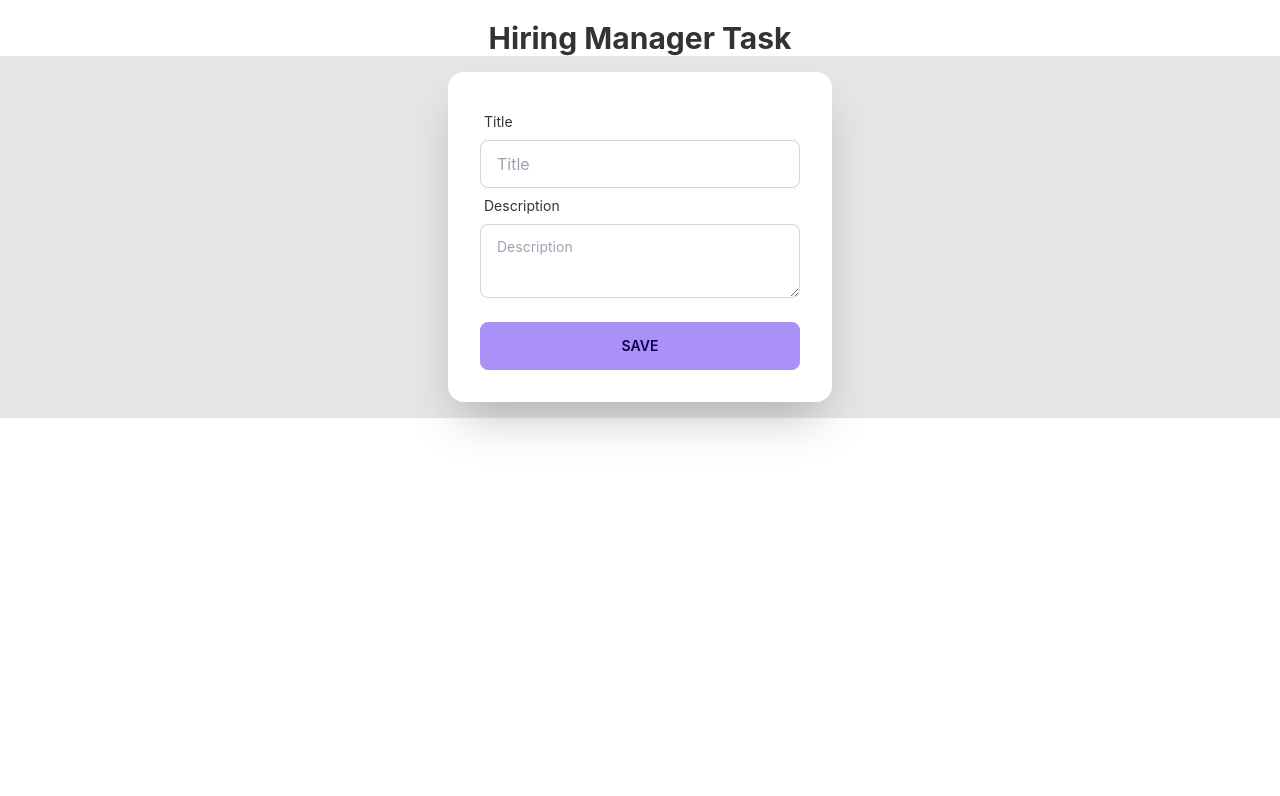
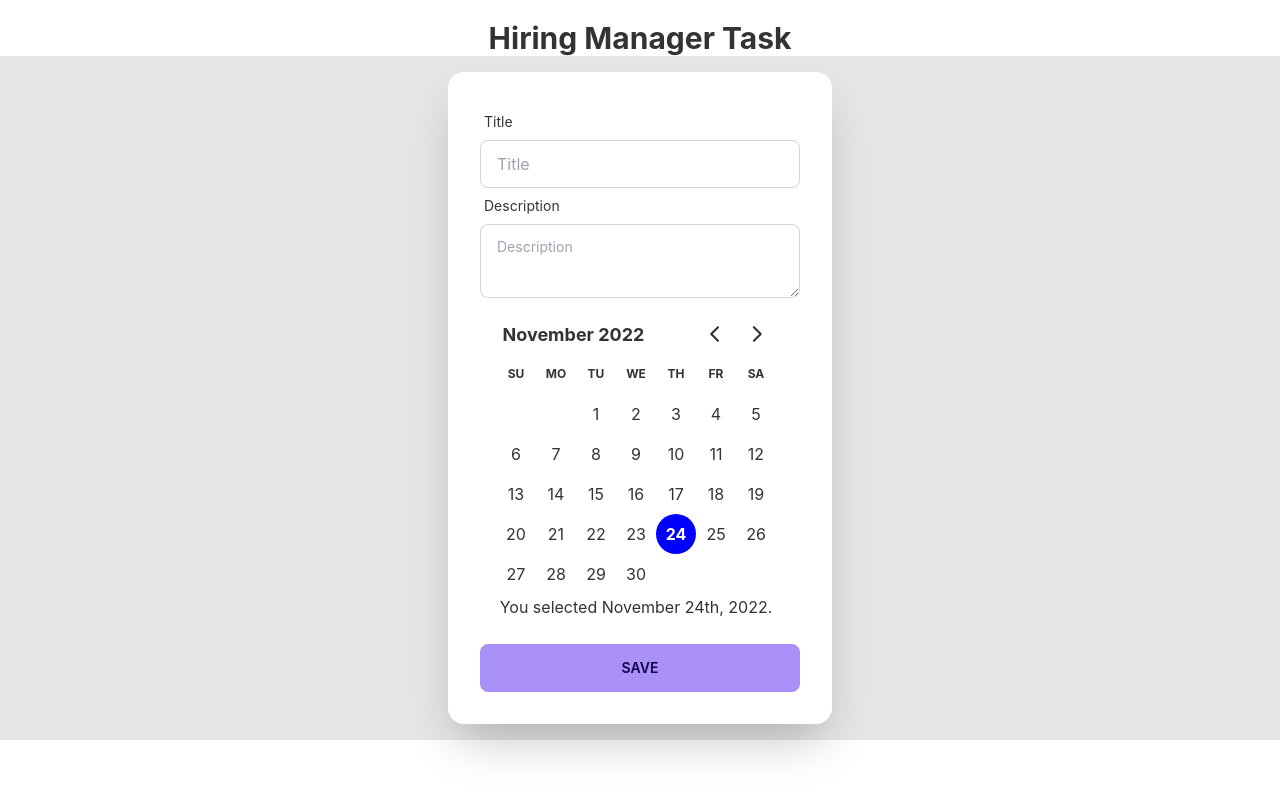
Before and after one commit to mdmitho/Hriing-Manager-task, a React (Create React App) app: page / in a window 1280 px wide. Shown: the top 796 px of the page. Built offline with nearby package versions, Linux system fonts and the light colour scheme.

Commit message:
date picker implement done

```diff
--- a/src/Components/AgendaInput.js
+++ b/src/Components/AgendaInput.js
@@ -1,9 +1,14 @@
 
-import React from 'react';
+import React, { useState } from 'react';
 import { useForm } from "react-hook-form";
+import DatePicker from './DatePicker';
 
 
-function AgendaInput(props) {
+
+ const AgendaInput=()=> {
+
+
+
     const {
         register,
         handleSubmit,
@@ -16,8 +21,10 @@
       };
 
 
+
+
     return (
-        <div>
+        <>
 
 
 
@@ -56,16 +63,17 @@
           <textarea
            {...register("Description", {
             required: true,
-            maxLength: 200,
+
 
           })}
           class="textarea textarea-bordered" placeholder="Description" ></textarea>
           {errors?.Description?.type === "required" && <p className='text-red-500 mt-3 text-left'>This field is required</p>}
-      {errors?.Description?.type === "maxLength" && (
-        <p>First name cannot exceed 20 characters</p>
-        )}
+        </div>
+<div class="w-96">
+<DatePicker/>
+</div>
 
-        </div>
+
         <div class="form-control mt-6">
           <button class="btn btn-primary">Save</button>
         </div>
@@ -78,7 +86,7 @@
 
 
 
-        </div>
+        </>
     );
 }
 
--- /dev/null
+++ b/src/Components/DatePicker.js
@@ -0,0 +1,27 @@
+import React, { useState } from 'react';
+import { DayPicker } from 'react-day-picker';
+import { format } from 'date-fns';
+import 'react-day-picker/dist/style.css';
+
+const DatePicker=()=> {
+    const [selectedDay, setSelectedDay] = useState(new Date());
+
+    const footer = selectedDay ? (
+      <p>You selected {format(selectedDay, 'PPP')}.</p>
+    ) : (
+      <p>Please pick a day.</p>
+    );
+
+    return (
+        <div>
+             <DayPicker
+      mode="single"
+      selected={selectedDay}
+      onSelect={setSelectedDay}
+      footer={footer}
+    />
+        </div>
+    );
+}
+
+export default DatePicker;
```
